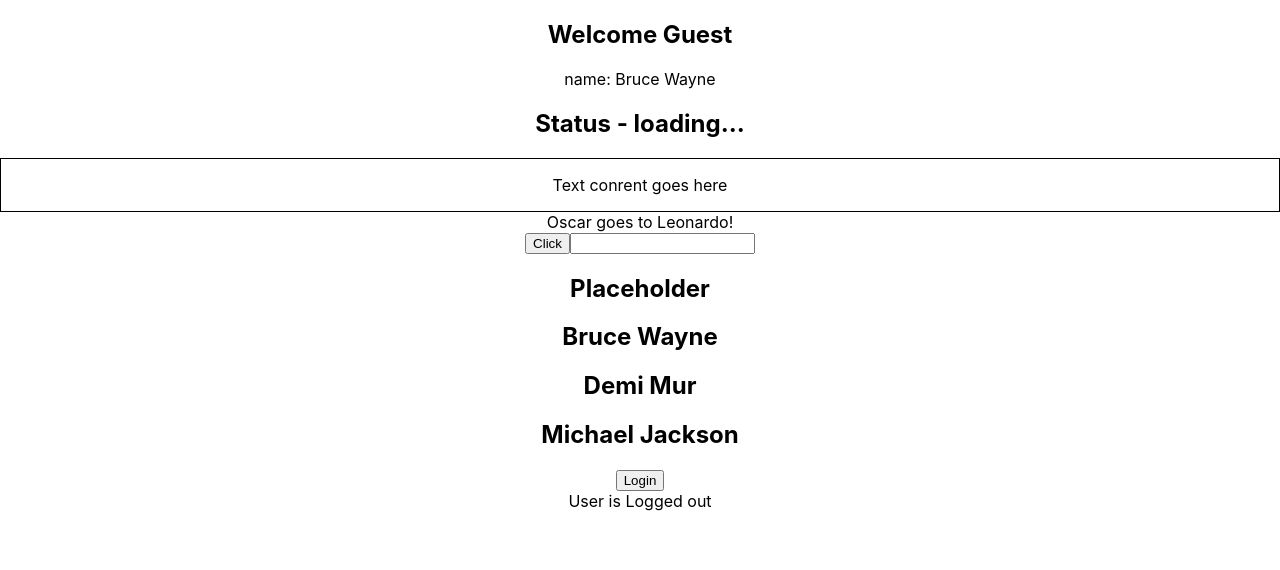
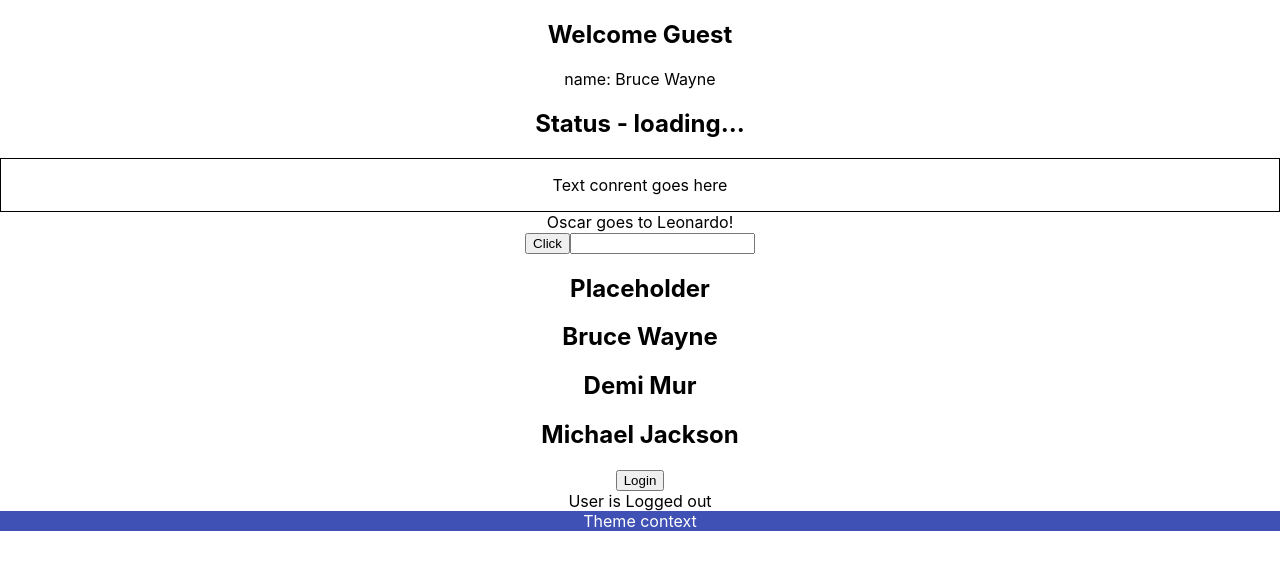
Before and after one commit to Diognet/react-typescript-demo, a React (Create React App) app: page / in a window 1280 px wide. Shown: the top 570 px of the page. Built offline with nearby package versions, Linux system fonts and the light colour scheme.

Commit message:
useContext Hook

```diff
--- a/src/App.tsx
+++ b/src/App.tsx
@@ -9,6 +9,9 @@ import { Button } from './components/Button';
 import { Input } from './components/Input';
 import { Container } from './components/Container';
 import { LoggedIn } from './components/state/LoggedIn';
+import { Box } from './components/state/context/Box';
+
+import { ThemeContextProvider } from './components/state/context/ThemeContext';
 
 function App() {
   const personName = {
@@ -48,6 +51,9 @@ function App() {
       <Heanding>Placeholder </Heanding>
       <PersonList names={nameList} />
       <LoggedIn />
+      <ThemeContextProvider>
+        <Box />
+      </ThemeContextProvider>
     </div>
   );
 }
--- /dev/null
+++ b/src/components/state/context/Box.tsx
@@ -0,0 +1,13 @@
+import { useContext } from 'react';
+import { ThemeContext } from './ThemeContext';
+
+export const Box = () => {
+  const theme = useContext(ThemeContext);
+  return (
+    <div
+      style={{ backgroundColor: theme.primary.main, color: theme.primary.text }}
+    >
+      Theme context
+    </div>
+  );
+};
--- /dev/null
+++ b/src/components/state/context/theme.ts
@@ -0,0 +1,10 @@
+export const theme = {
+  primary: {
+    main: '#3f51b5',
+    text: '#fff',
+  },
+  secondary: {
+    main: '#f50057',
+    text: '#fff',
+  },
+};
```
